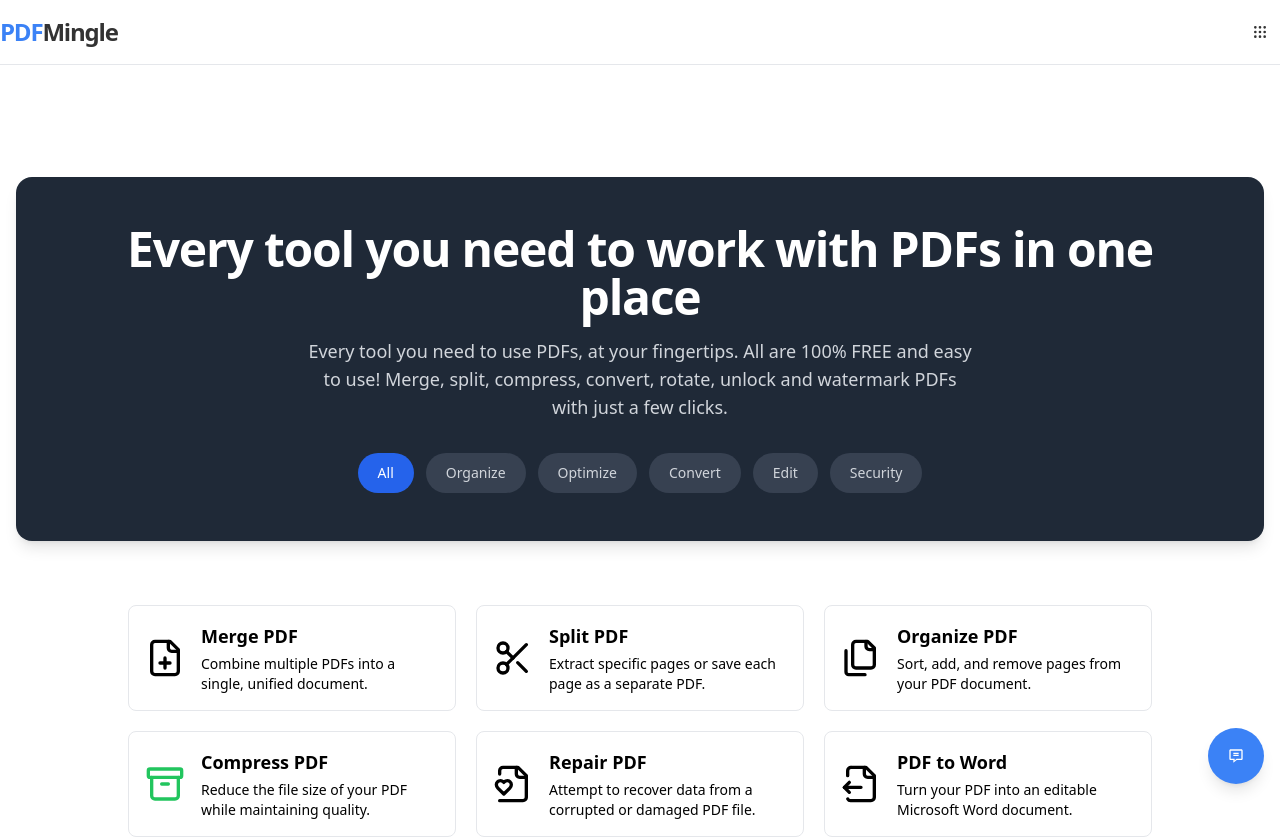
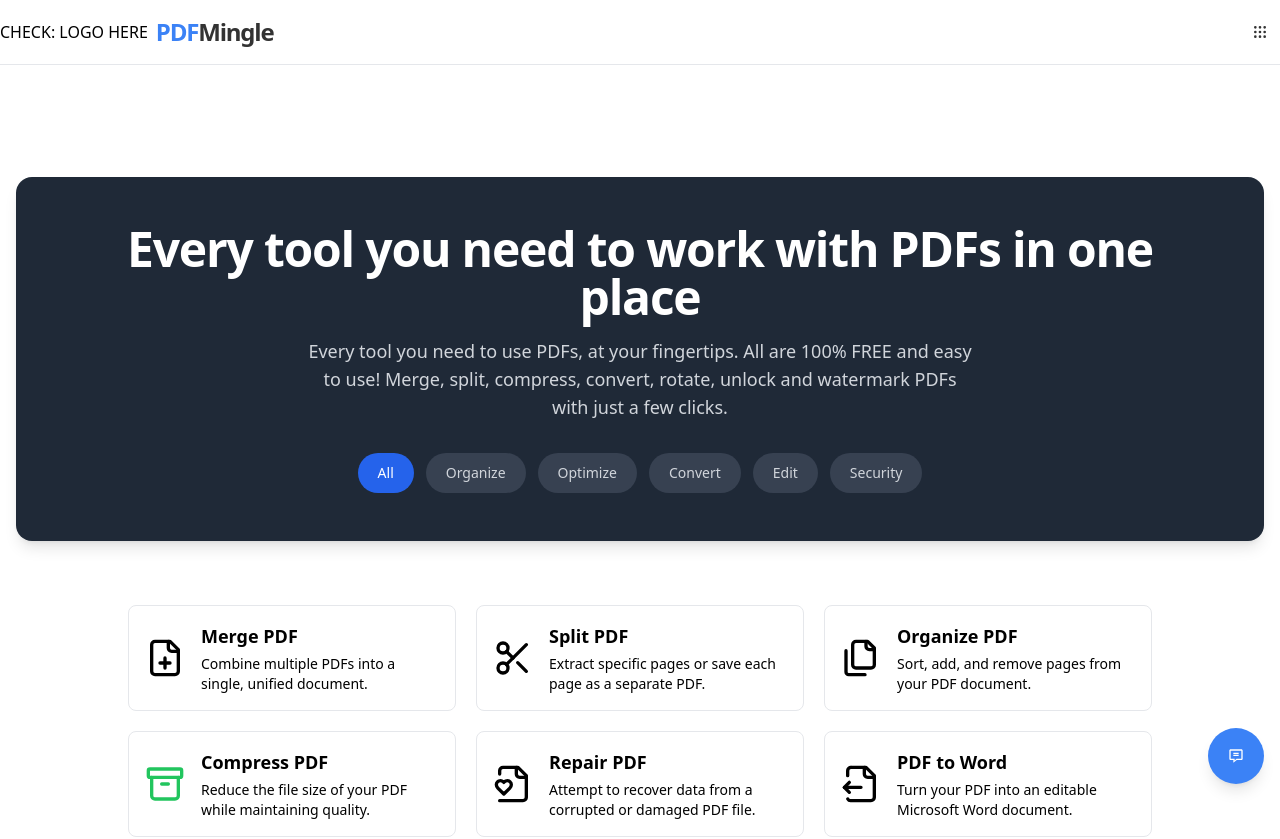
Before and after one commit to widhia-solanki/Pdfmingle, a Next.js app: page / in a window 1280 px wide. Shown: the top 839 px of the page. Built offline with nearby package versions, Linux system fonts and the light colour scheme.

Commit message:
Update Header.tsx

```diff
--- a/src/components/Header.tsx
+++ b/src/components/Header.tsx
@@ -16,7 +16,11 @@ export const Header = () => {
               <MobileNav />
             </div>
           )}
-          <PDFMingleLogo />
+          {/* TEST 1: See if PDFMingleLogo renders as text */}
+          <div>CHECK: LOGO HERE</div>
+
+          {/* TEST 2: Render component and say "there" if component doesn't exist */}
+          {PDFMingleLogo ? <PDFMingleLogo /> : <div> Logo is not rendered, or component is missing</div>}
         </div>
         <ToolsMenu />
       </div>
```
